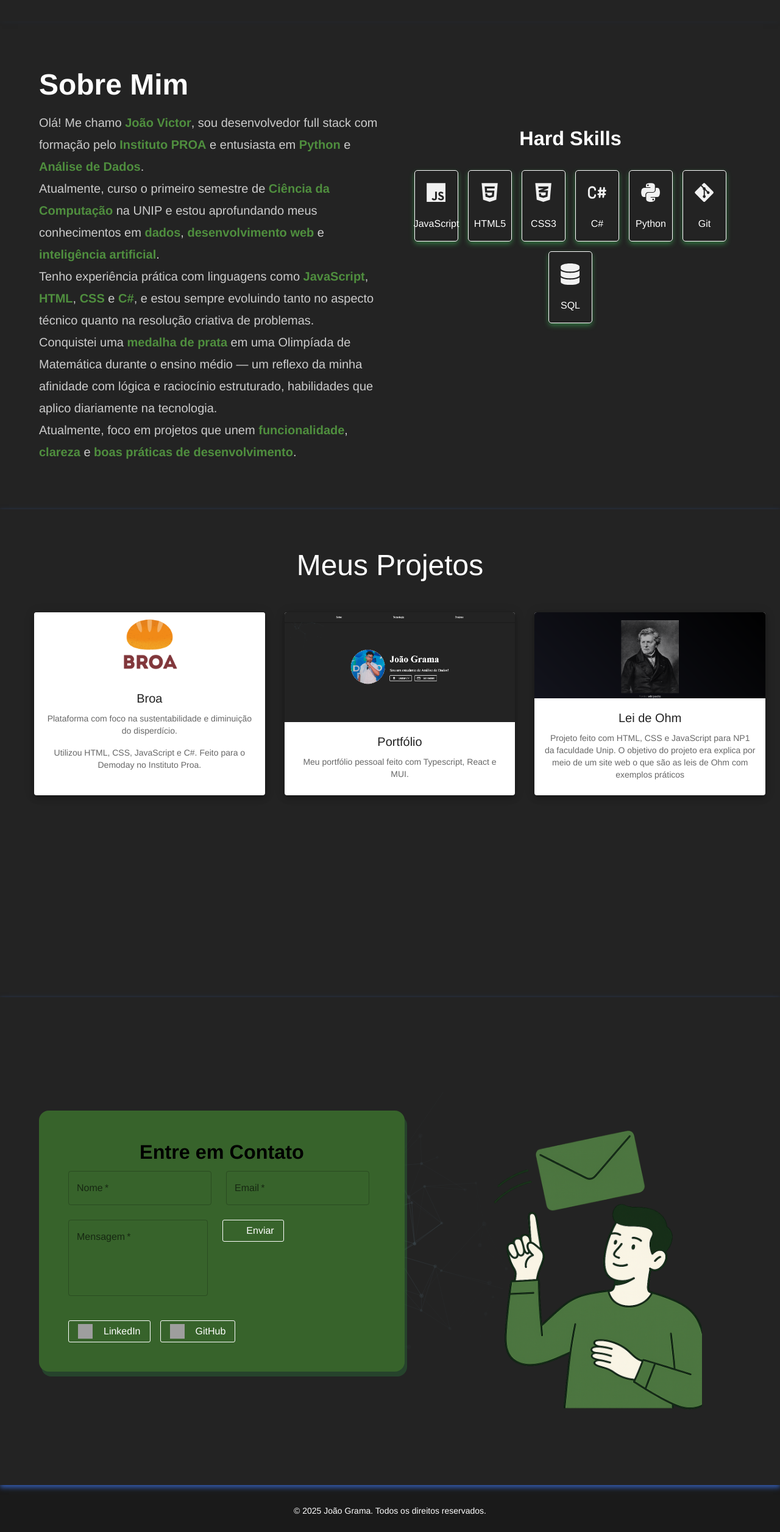
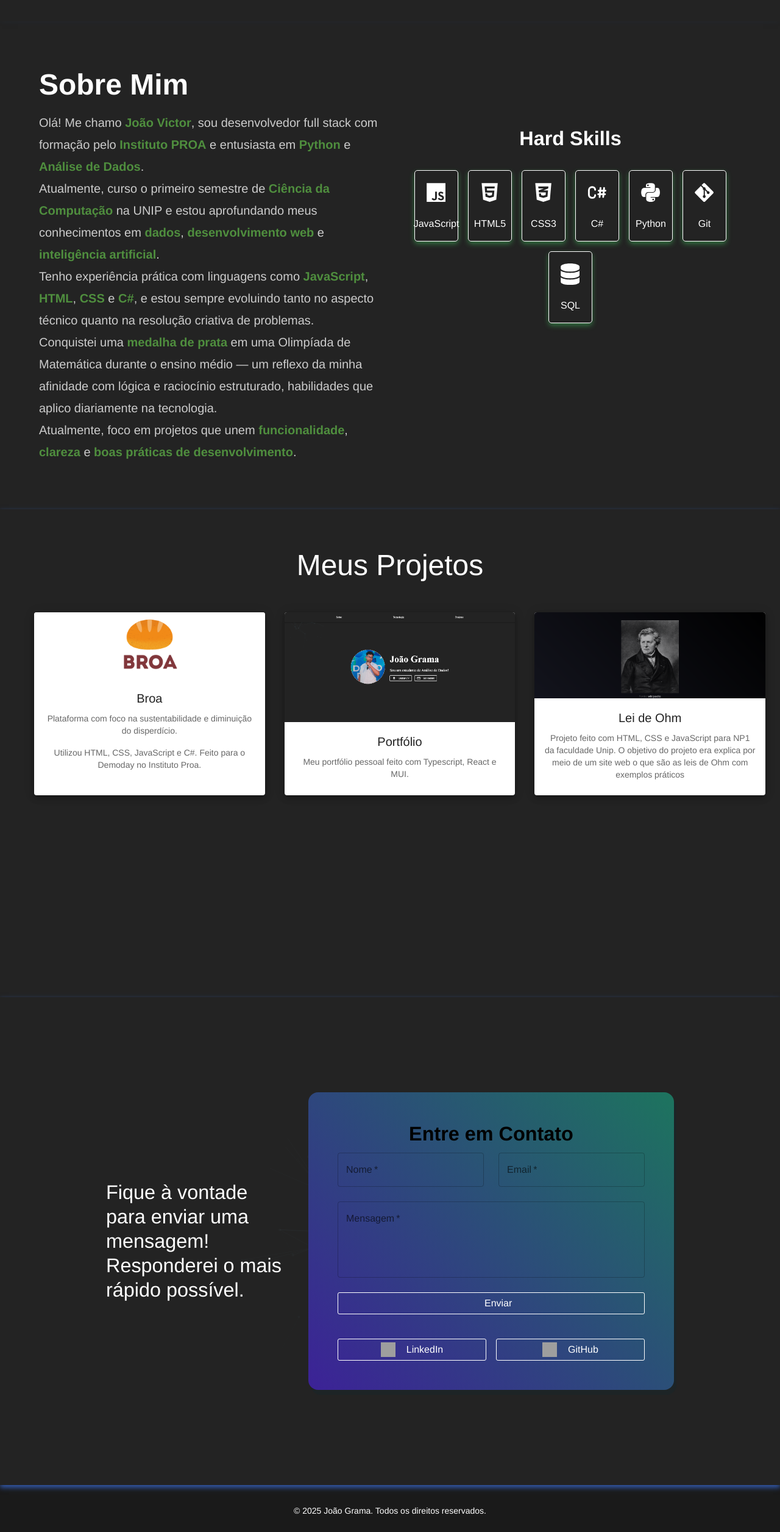
Before and after one commit to Krawstr/my-portfolio, a React (Vite) app: page / in a window 1280 px wide. Shown: the part 765-3277 px from the top of the page at 61% size. Built offline with nearby package versions, Linux system fonts and the light colour scheme; grey boxes are pictures that could not be loaded; some icons are missing.

Commit message:
portfolio v1.04

```diff
--- a/src/pages/Home/sections/About/Skills/HardSkills.tsx
+++ b/src/pages/Home/sections/About/Skills/HardSkills.tsx
@@ -1,18 +1,32 @@
-import { Box, Container, Grid, Typography, styled, useTheme, useMediaQuery } from "@mui/material";
+import {
+  Box,
+  Container,
+  Grid,
+  Typography,
+  styled,
+  useTheme,
+  useMediaQuery,
+} from "@mui/material";
 import { motion } from "framer-motion";
-import { FaJs, FaHtml5, FaCss3Alt, FaPython, FaGitAlt, FaDatabase } from "react-icons/fa";
-// import { SiPandas } from "react-icons/si";
+import {
+  FaJs,
+  FaHtml5,
+  FaCss3Alt,
+  FaPython,
+  FaGitAlt,
+  FaDatabase,
+} from "react-icons/fa";
 import { TbBrandCSharp } from "react-icons/tb";
+import { cloneElement } from "react";
 
 const skills = [
-  { name: "JavaScript", icon: <FaJs /> },
-  { name: "HTML5", icon: <FaHtml5 /> },
-  { name: "CSS3", icon: <FaCss3Alt /> },
-  { name: "C#", icon: <TbBrandCSharp /> },
-  { name: "Python", icon: <FaPython /> },
-  { name: "Git", icon: <FaGitAlt /> },
-  { name: "SQL", icon: <FaDatabase /> },
-  // { name: "Pandas", icon: <SiPandas /> },
+  { name: "JavaScript", icon: <FaJs />, color: "#f7df1e" },
+  { name: "HTML5", icon: <FaHtml5 />, color: "#e34f26" },
+  { name: "CSS3", icon: <FaCss3Alt />, color: "#1572B6" },
+  { name: "C#", icon: <TbBrandCSharp />, color: "#68217A" },
+  { name: "Python", icon: <FaPython />, color: "#3776AB" },
+  { name: "Git", icon: <FaGitAlt />, color: "#F05032" },
+  { name: "SQL", icon: <FaDatabase />, color: "#00758F" },
 ];
 
 const StyledSkills = styled("div")(({ theme }) => ({
@@ -57,19 +71,46 @@ const HardSkills = () => {
           {skills.map((skill, index) => (
             <Grid
               key={index}
-              size={{ xs: 6, sm: 4, md: 3, lg: 2}}
+              size={{
+                xs: 6,
+                sm: 4,
+                md: 3,
+                lg: 2
+              }}
               component={motion.div}
               whileHover={{ scale: 1.05 }}
               transition={{ type: "spring", stiffness: 300 }}
             >
-              <SkillBox>
+              <SkillBox
+                onMouseEnter={(e) => {
+                  const icon = e.currentTarget.querySelector(
+                    ".skill-icon"
+                  ) as HTMLElement;
+                  if (icon) icon.style.color = skill.color;
+                }}
+                onMouseLeave={(e) => {
+                  const icon = e.currentTarget.querySelector(
+                    ".skill-icon"
+                  ) as HTMLElement;
+                  if (icon) icon.style.color = "#fff";
+                }}
+              >
                 <Box display="flex" flexDirection="column" alignItems="center">
                   <Box fontSize={isSmall ? "1.8rem" : "2.2rem"} mb={1}>
-                    {skill.icon}
+                    {cloneElement(skill.icon, {
+                      className: "skill-icon",
+                      style: {
+                        color: "#fff",
+                        transition: "color 0.3s ease-in-out",
+                      },
+                    })}
                   </Box>
                   <Typography
                     variant="body2"
-                    sx={{ fontSize: isSmall ? "0.85rem" : "1rem", color: "#fff" }}
+                    sx={{
+                      fontSize: isSmall ? "0.85rem" : "1rem",
+                      color: "#fff",
+                    }}
                   >
                     {skill.name}
                   </Typography>
--- a/src/pages/Home/sections/ContactMe/ContactMe.tsx
+++ b/src/pages/Home/sections/ContactMe/ContactMe.tsx
@@ -10,12 +10,10 @@ import {
     useMediaQuery,
 } from "@mui/material";
 import Grid from "@mui/material/Grid";
-
 import SendIcon from "@mui/icons-material/Send";
 import StyledButton from "../../../../components/StyledButton/StyledButton";
 import AnimatedBackground from "../../../../components/AnimatedBackground/AnimatedBackground";
 import emailjs from "@emailjs/browser";
-import contactMeImage from "../../../../assets/images/contactMeImage.png";
 
 const StyledContact = styled("div")(({ theme }) => ({
     backgroundColor: theme.palette.primary.main,
@@ -30,7 +28,7 @@ const StyledContact = styled("div")(({ theme }) => ({
 }));
 
 const FormContainer = styled(Box)(({ theme }) => ({
-    backgroundColor: theme.palette.secondary.dark,
+    backgroundImage: "linear-gradient(45deg,rgb(60, 34, 151), rgb(29, 116, 94))",
     borderRadius: theme.spacing(2),
     padding: theme.spacing(6),
     zIndex: 2,
@@ -39,19 +37,9 @@ const FormContainer = styled(Box)(({ theme }) => ({
     [theme.breakpoints.down("sm")]: {
         padding: theme.spacing(4),
     },
-    boxShadow: " 4px 8px rgba(43, 116, 59, 0.4)"
+    boxShadow: " 4px 8px rgba(12, 42, 49, 0.25)"
 }));
 
-const StyledImg = styled("img")(({ theme }) => ({
-   position: "absolute",
-   right: "10%",
-   width: "37%",
-   bottom: "15%",
-
-   [theme.breakpoints.down("sm")]: {
-    display: "none",
-  },
-}));
 
 const ContactMe = () => {
     const form = useRef<HTMLFormElement>(null);
@@ -80,7 +68,6 @@ const ContactMe = () => {
 
     return (
         <StyledContact>
-            <StyledImg src={contactMeImage} alt="contact-me" />
             <Box
                 position="absolute"
                 top={0}
@@ -94,6 +81,21 @@ const ContactMe = () => {
             </Box>
 
             <Container maxWidth="lg" sx={{ zIndex: 1 }}>
+                <Box
+                    display="flex"
+                    flexDirection={isMobile ? "column" : "row"}
+                    alignItems="center"
+                    justifyContent="center"
+                    gap={4}
+                >
+                    {!isMobile && (
+                        <Box maxWidth="300px">
+                            <Typography variant="h4" color="#fff" textAlign={"left"}>
+                                Fique à vontade para enviar uma mensagem! Responderei o mais rápido possível.
+                            </Typography>
+                        </Box>
+                    )}
+
                     <FormContainer>
                         <Typography
                             variant={isMobile ? "h5" : "h4"}
@@ -107,7 +109,7 @@ const ContactMe = () => {
 
                         <form ref={form} onSubmit={sendEmail}>
                             <Grid container spacing={3} mt={1}>
-                            <Grid >
+                                <Grid size={{ xs: 12, sm:6}}>
                                     <TextField
                                         fullWidth
                                         name="user_name"
@@ -116,7 +118,7 @@ const ContactMe = () => {
                                         required
                                     />
                                 </Grid>
-                            <Grid >
+                                <Grid size={{xs:12, sm:6}}>
                                     <TextField
                                         fullWidth
                                         name="user_email"
@@ -126,7 +128,7 @@ const ContactMe = () => {
                                         required
                                     />
                                 </Grid>
-                            <Grid >
+                                <Grid size={12}>
                                     <TextField
                                         fullWidth
                                         name="message"
@@ -137,29 +139,29 @@ const ContactMe = () => {
                                         required
                                     />
                                 </Grid>
-                            <Grid textAlign="center">
-                                <StyledButton >
+                                <Grid size={12} textAlign="center">
+                                    <StyledButton>
                                         <SendIcon style={{ marginRight: 8 }} />
                                         <Typography>Enviar</Typography>
                                     </StyledButton>
                                 </Grid>
 
                                 {success === true && (
-                                <Grid >
+                                    <Grid size={12}>
                                         <Alert severity="success">
                                             Mensagem enviada com sucesso!
                                         </Alert>
                                     </Grid>
                                 )}
                                 {success === false && (
-                                <Grid>
+                                    <Grid size={12}>
                                         <Alert severity="error">
                                             Erro ao enviar. Tente novamente.
                                         </Alert>
                                     </Grid>
                                 )}
 
-                            <Grid  textAlign="center">
+                                <Grid size={12} textAlign="center">
                                     <Box
                                         display="flex"
                                         justifyContent={isMobile ? "center" : "center"}
@@ -168,7 +170,9 @@ const ContactMe = () => {
                                         flexDirection={isMobile ? "column" : "row"}
                                     >
                                         <StyledButton
-                                        onClick={() => window.open("https://www.linkedin.com/in/joao-vs-grama/", "_blank")}
+                                            onClick={() =>
+                                                window.open("https://www.linkedin.com/in/joao-vs-grama/", "_blank")
+                                            }
                                         >
                                             <img
                                                 src="https://cdn.jsdelivr.net/gh/devicons/devicon/icons/linkedin/linkedin-original.svg"
@@ -179,7 +183,9 @@ const ContactMe = () => {
                                         </StyledButton>
 
                                         <StyledButton
-                                        onClick={() => window.open("https://github.com/krawstr", "_blank")}
+                                            onClick={() =>
+                                                window.open("https://github.com/krawstr", "_blank")
+                                            }
                                         >
                                             <img
                                                 src="https://cdn.jsdelivr.net/gh/devicons/devicon/icons/github/github-original.svg"
@@ -193,6 +199,7 @@ const ContactMe = () => {
                             </Grid>
                         </form>
                     </FormContainer>
+                </Box>
             </Container>
         </StyledContact>
     );
```
Lines whose indentation alone changed are shown as unchanged.
